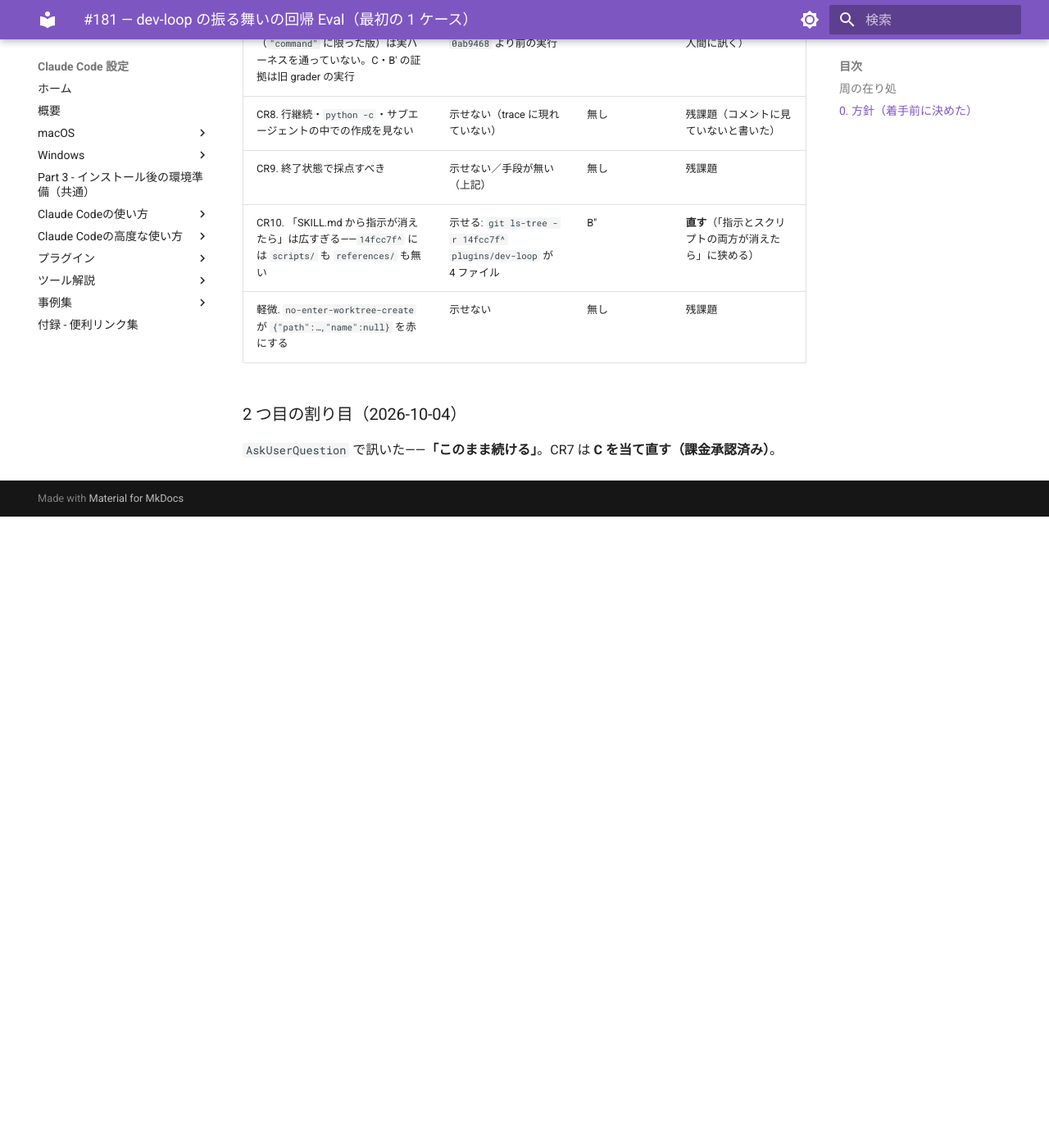
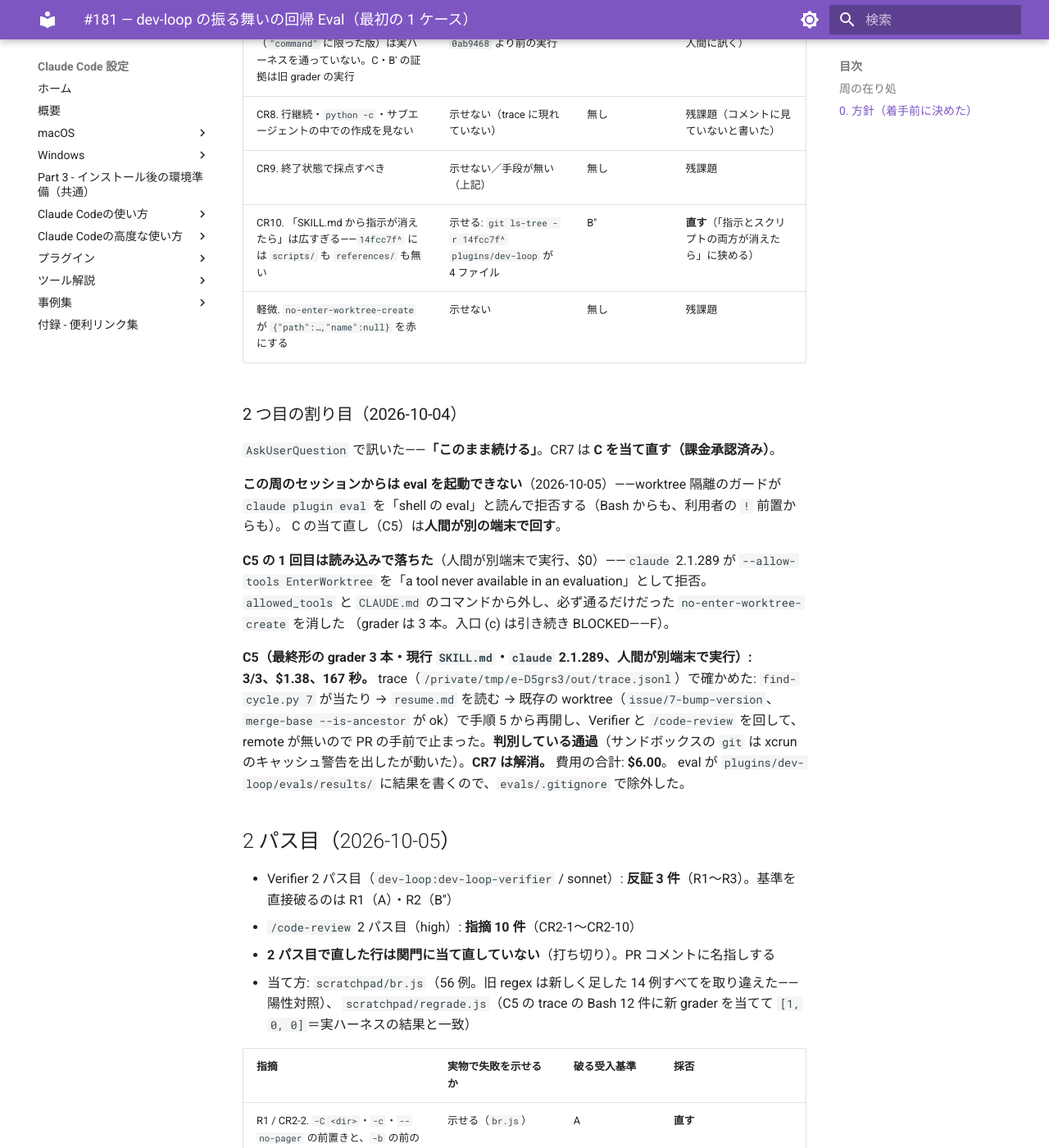
Before and after one commit to hdknr/claude-code-setup, an MkDocs documentation site: the page built from docs/plans/issue-181.md, in a window 1280 px wide and 1400 px high, scrolled down 7237 px. Shown: the whole window at 82% size. Built offline with MkDocs 1.6.1 and Material for MkDocs 9.7.7, drawn with Linux system fonts in a browser that asks for light colours; before the commit the page ends 7867 px from its top, so only the background shows below that; some of the changed text lies outside the part shown.

Commit message:
fix(dev-loop): 2.1.289 で読み込めるようにし、2 パス目の指摘を直す (#181)
- EnterWorktree を allowed_tools と回し方から外し、必ず通るだけの grader を消す
- no-new-branch: 改行の後・-C 等の前置き・-b の前の位置引数・--track を拾い、偽陽性を外す
- 冒頭の grader 数と交絡の説明を直し、偽の「終了状態を見る grader は無い」を消す
- eval の results/ を除外する

Fixes #181

Co-Authored-By: Claude Opus 5.5 <noreply@anthropic.com>

```diff
--- a/docs/plans/issue-181.md
+++ b/docs/plans/issue-181.md
@@ -195,3 +195,44 @@ eval の grader に**終了状態を見る型は無い**（公式ドキュメン
 ### 2 つ目の割り目（2026-10-04）
 
 `AskUserQuestion` で訊いた——**「このまま続ける」**。CR7 は **C を当て直す（課金承認済み）**。
+
+**この周のセッションからは eval を起動できない**（2026-10-05）——worktree 隔離のガードが
+`claude plugin eval` を「shell の eval」と読んで拒否する（Bash からも、利用者の `!` 前置からも）。
+C の当て直し（C5）は**人間が別の端末で回す**。
+
+**C5 の 1 回目は読み込みで落ちた**（人間が別端末で実行、$0）——`claude` 2.1.289 が
+`--allow-tools EnterWorktree` を「a tool never available in an evaluation」として拒否。
+`allowed_tools` と `CLAUDE.md` のコマンドから外し、必ず通るだけだった `no-enter-worktree-create` を消した
+（grader は 3 本。入口 (c) は引き続き BLOCKED——F）。
+
+**C5（最終形の grader 3 本・現行 `SKILL.md`・`claude` 2.1.289、人間が別端末で実行）: 3/3、$1.38、167 秒。**
+trace（`/private/tmp/e-D5grs3/out/trace.jsonl`）で確かめた: `find-cycle.py 7` が当たり → `resume.md` を読む →
+既存の worktree（`issue/7-bump-version`、`merge-base --is-ancestor` が ok）で手順 5 から再開し、Verifier と
+`/code-review` を回して、remote が無いので PR の手前で止まった。**判別している通過**（サンドボックスの `git` は
+xcrun のキャッシュ警告を出したが動いた）。**CR7 は解消。** 費用の合計: **$6.00**。
+eval が `plugins/dev-loop/evals/results/` に結果を書くので、`evals/.gitignore` で除外した。
+
+## 2 パス目（2026-10-05）
+
+- Verifier 2 パス目（`dev-loop:dev-loop-verifier` / sonnet）: **反証 3 件**（R1〜R3）。基準を直接破るのは R1（A）・R2（B''）
+- `/code-review` 2 パス目（high）: **指摘 10 件**（CR2-1〜CR2-10）
+- **2 パス目で直した行は関門に当て直していない**（打ち切り）。PR コメントに名指しする
+- 当て方: `scratchpad/br.js`（56 例。旧 regex は新しく足した 14 例すべてを取り違えた——陽性対照）、
+  `scratchpad/regrade.js`（C5 の trace の Bash 12 件に新 grader を当てて `[1, 0, 0]`＝実ハーネスの結果と一致）
+
+| 指摘 | 実物で失敗を示せるか | 破る受入基準 | 採否 |
+| --- | --- | --- | --- |
+| R1 / CR2-2. `-C <dir>`・`-c`・`--no-pager` の前置きと、`-b` の前の位置引数を取りこぼす | 示せる（`br.js`） | A | **直す** |
+| CR2-1. 改行の後のコマンド（JSON の `\n`）に `\b` が当たらない | 示せる（`br.js`。C5 にも複数行のコマンドが実在） | A | **直す** |
+| CR2-3. `checkout/switch --track/-t`・`=` つきオプションを取りこぼす | 示せる（`br.js`） | A | **直す**。改名 `-m/-M` は (d) の外として残課題 |
+| CR2-9. `<`・`#`・`)` の偽陽性（コメントと矛盾） | 示せる（`br.js`） | B'' | **直す** |
+| R2 / CR2-5. 「作成を見る 3 つ」が現行の 2 本と合わない・消した grader は 0 回判別 | 示せる（ファイルの grader 数） | B'' | **直す** |
+| CR2-6. 壊れた回が判別しない理由の説明が誤り（grader は発行を数える。本当の交絡は子から周が見えなかったこと） | 示せる（M2b の子の報告: `.git/objects` を zlib で読んだ） | B'' | **直す** |
+| CR2-4. 「eval に終了状態を見る grader は無い」は偽（2.1.289 に `file_exists` の `exists: false`、`regex` の `not_contains`） | 示せる（レビューがバイナリのスキーマを読んだ） | B''（コメントの偽） | **主張を消す**。終了状態の grader を足すのは残課題——**CR9 の決着の理由は誤りだった** |
+| R3. `CLAUDE.md` に EnterWorktree を外した理由が無い | — | 無し（F は case.yaml で満たす） | 残課題 |
+| CR2-7. サブエージェント経由は C5 で実際に起きた（Bash 5 件が sidechain）。`tool_used` が数えるかは未確認 | 示せない（どの grader にも当たる呼び出しが無い） | 無し | 残課題 |
+| CR2-8. `no-enter-worktree-create` の削除で無料の歯止めが消えた（読み込み失敗の原因は CLI の `--allow-tools`） | 示せない（その grader が 2.1.289 で読み込まれるかは未確認） | 無し | 残課題 |
+| CR2-10. scaffold の「`HOME` 以外を根とするリポジトリ」の条件は冗長 | 示せない（失敗ではなく簡素化） | 無し | 残課題 |
+| （Verifier）入口 (c) は eval 経路の限界で、`claude -p` ＋ trace なら起こせるかもしれない | 示せない（試していない） | 無し | 残課題 |
+
+**この周の起票: 0 件**（手順 8 で人間に訊く）
```
Also changed, not shown: CLAUDE.md (+2 -2 lines), 2 other files.
